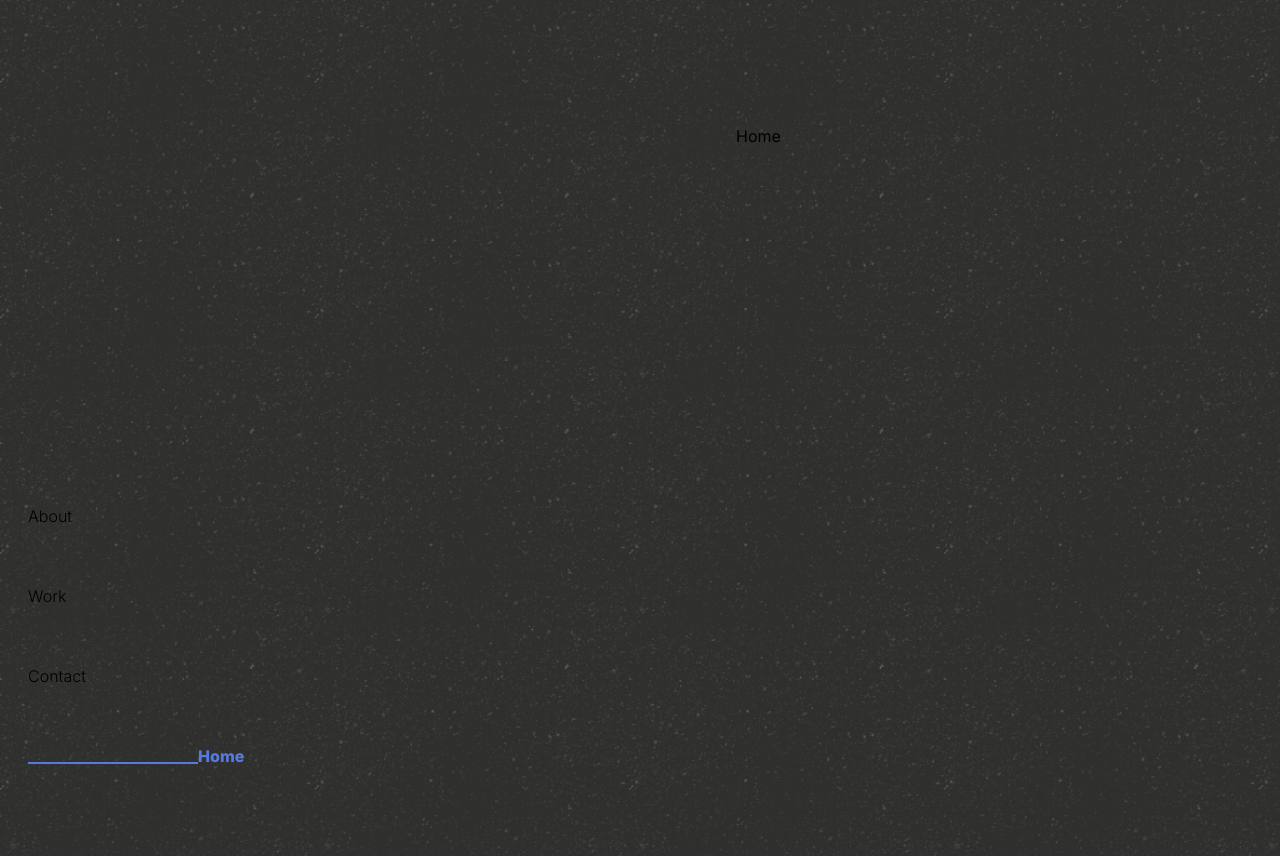
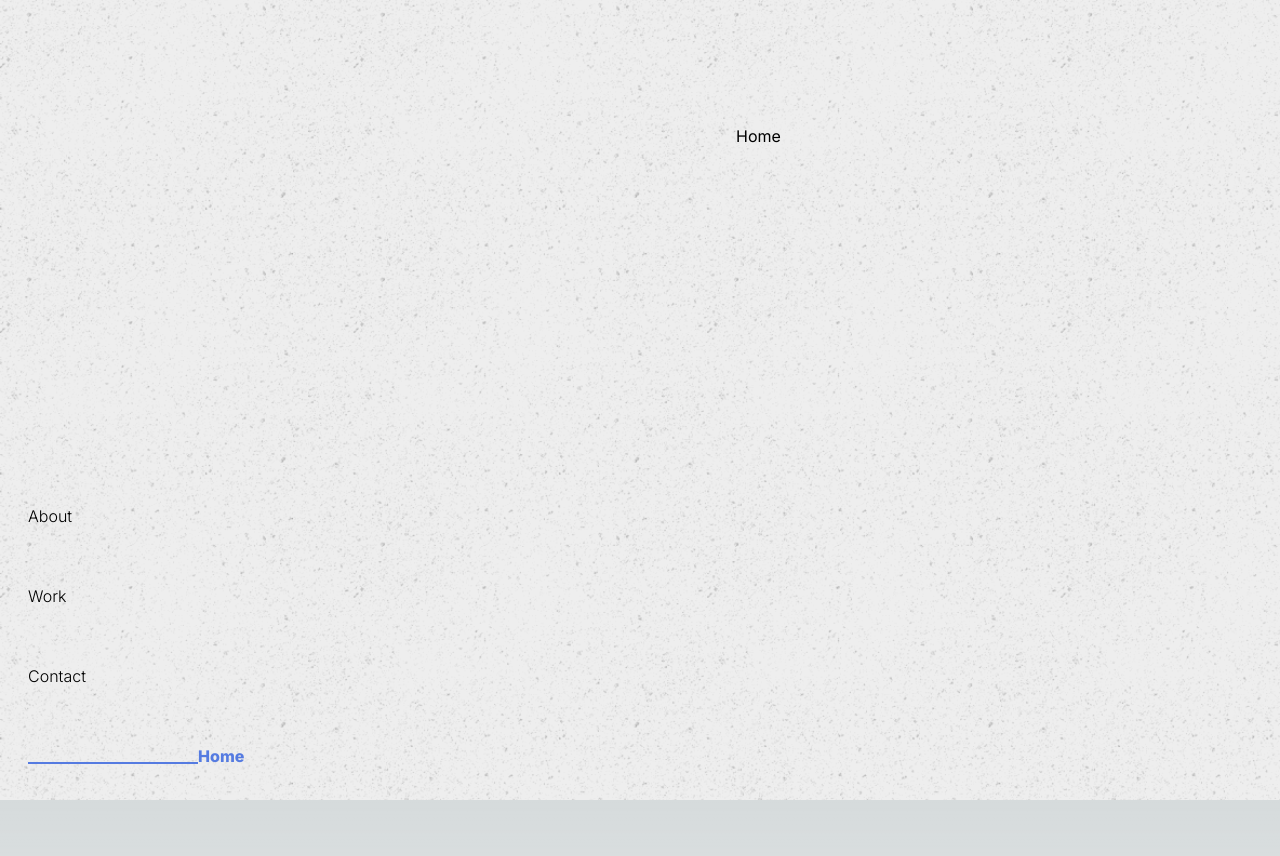
Before and after one commit to maximilianorly/xibon-site, a Next.js app: page / in a window 1280 px wide. Built offline with nearby package versions, Linux system fonts and the light colour scheme.

Commit message:
Fix for switching background using system prefers-color-scheme

```diff
--- a/src/app/components/Background.tsx
+++ b/src/app/components/Background.tsx
@@ -1,14 +1,8 @@
 'use client';
 const Background: React.FC<{ children: React.ReactNode }> = ({ children }) => {
   return (
-    <div className='bg-fixed bg-sys_dark'>
-      <div
-        style={{
-          background: `url(/backgrounds/snow--light.png) no-repeat center/cover`,
-          height: '100%',
-          width: '100%',
-        }}
-      >
+    <div className='bg-fixed bg-sys_light dark:bg-sys_dark'>
+      <div className='h-screen w-screen bg-cover bg-center bg-no-repeat bg-[url(/backgrounds/dust--dark.png)] dark:bg-[url(/backgrounds/snow--light.png)]'>
         {children}
       </div>
     </div>
```
